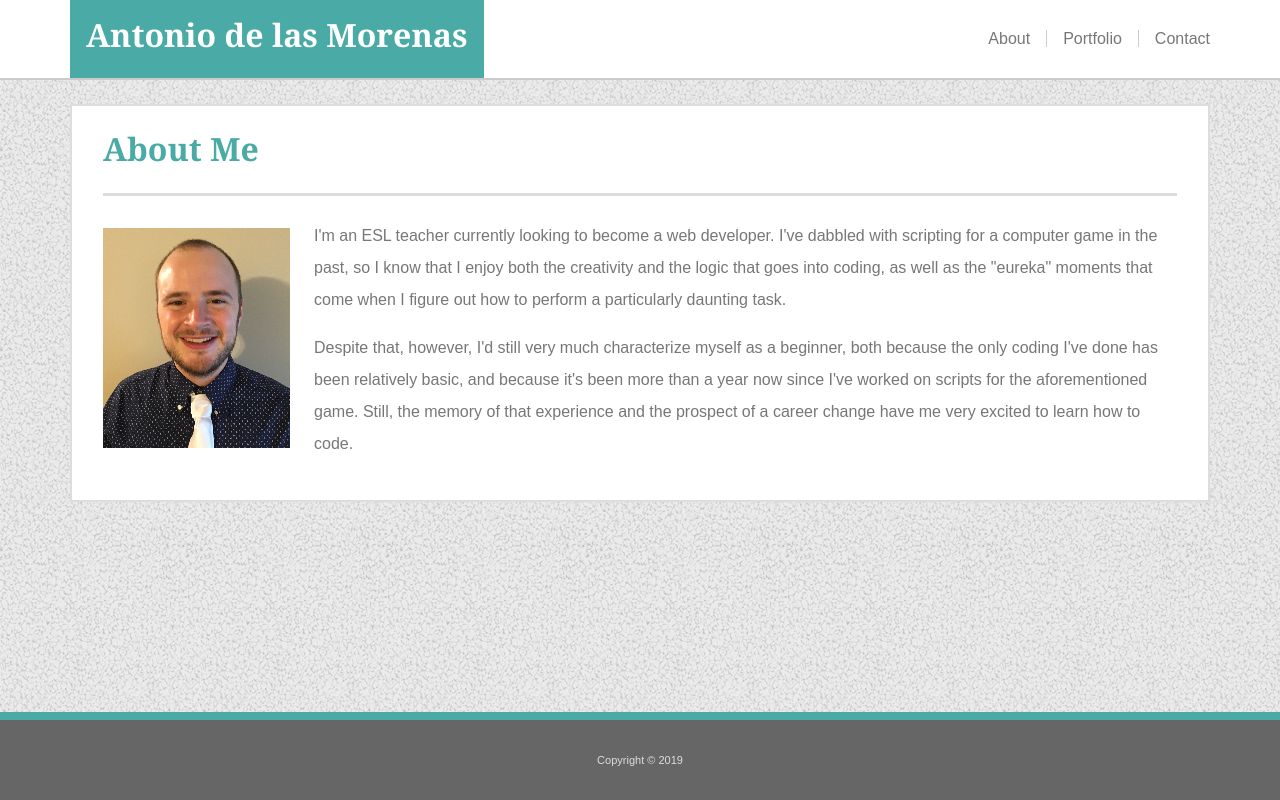
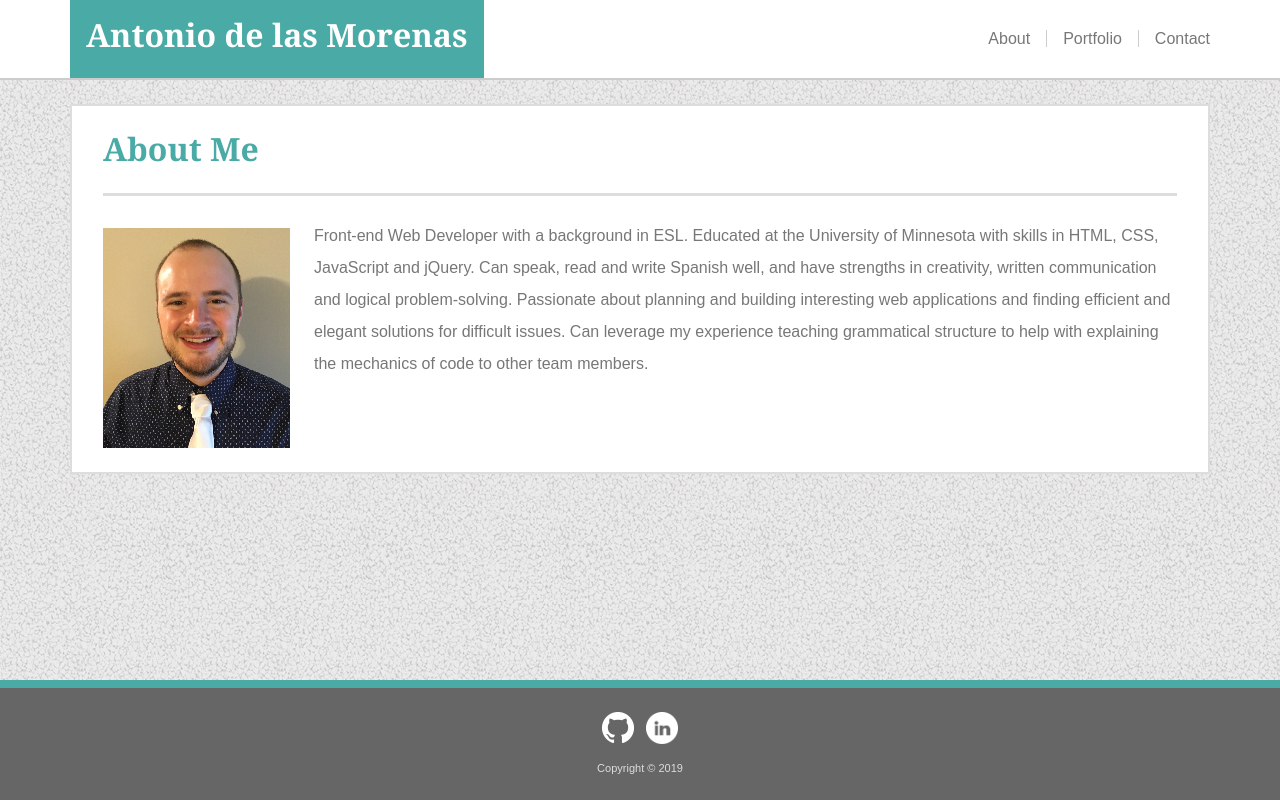
Before and after one commit to ajdlm/ajdlm.github.io, a website: page index.html in a window 1280 px wide. Drawn offline with nearby package versions, Linux system fonts and the light colour scheme.

Commit message:
Added images in the footer with links to my LinkedIn and GitHub

```diff
--- a/assets/css/style.css
+++ b/assets/css/style.css
@@ -18,3 +18,19 @@ body {
 .portfolio-picture, .portfolio-title {
     cursor: pointer;
 }
+
+.linkImage {
+    cursor: pointer;
+    transition: all .2s ease-in-out;
+}
+
+.linkImage:hover {
+    transform: scale(1.1);
+}
+
+@media screen and (max-width: 575px) {
+    #mainArea {
+        border-right: none !important;
+        border-left: none !important;
+    }
+}
--- a/index.html
+++ b/index.html
@@ -5,6 +5,8 @@
   <meta charset="UTF-8">
 
   <title>Antonio de las Morenas</title>
+
+  <meta name="viewport" content="width-device-width, initial-scale=1">
 
   <!--Linking our Bootstrap .css file, which is modified by a .scss file of the same name (custom.scss)-->
   <link rel="stylesheet" href="custom.css">
@@ -52,7 +54,7 @@
 
     <div class="container bg-white">
       <div class="row mt-4 mb-5">
-        <div class="col-md-12 border border-secondary">
+        <div id="mainArea" class="col-md-12 border border-secondary">
 
           <h2 class="text-info mx-3 py-4 border-bottom border-secondary" style="border-width: 3px !important;">About Me
           </h2>
@@ -61,31 +63,28 @@
             <img src="assets/images/profile-picture.jpg" alt="profile picture" />
           </div>
 
-          <p class="text-primary mx-3 mt-4" style="line-height: 2;">I'm an ESL teacher currently looking to become a web
-            developer. I've dabbled with
-            scripting
-            for
-            a computer game in the past, so I know that I enjoy both the creativity and the logic that
-            goes
-            into coding, as well as the "eureka" moments that come when I figure out how to perform
-            a particularly daunting task.</p>
-
-          <p class="text-primary mx-3 mb-4 pb-3" style="line-height: 2;">Despite that, however, I'd still very much
-            characterize
-            myself as a beginner, both because
-            the only coding I've done has been relatively basic, and because it's been more than a year
-            now
-            since I've worked on scripts for the aforementioned game. Still, the memory of that
-            experience
-            and the prospect of a career change have me very excited to learn how to code.</p>
+          <p class="text-primary mx-3 mt-4" style="line-height: 2;">Front-end Web Developer with a background in ESL.
+            Educated at the University of Minnesota with skills in HTML, CSS, JavaScript and jQuery. Can speak, read and
+            write Spanish well, and have strengths in creativity, written communication and logical problem-solving.
+            Passionate about planning and building interesting web applications and finding efficient and elegant
+            solutions for difficult issues. Can leverage my experience teaching grammatical structure to help with
+            explaining the mechanics of code to other team members.</p>
         </div>
       </div>
     </div>
   </div>
 
-  <footer class="footer mt-auto py-4 bg-danger border-top border-info"
-    style="border-width: 8px !important">
-    <p class="text-center text-secondary m-0 py-2" style="font-size: 11px;">Copyright © 2019</p>
+  <footer class="footer mt-auto py-4 bg-danger border-top border-info text-center"
+    style="border-width: 8px !important;">
+    <a href="https://github.com/ajdlm" target="_blank">
+      <img src="assets/images/GitHub-Mark-Light.png" alt="GitHub" class="mr-2 mb-2 linkImage">
+    </a>
+
+    <a href="https://www.linkedin.com/in/antoniodelasmorenas/" target="_blank">
+      <img src="assets/images/LinkedInLogo.png" alt="LinkedIn" height="32px" class="mb-2 linkImage">
+    </a>
+
+    <p class="text-center text-secondary m-0 pt-2" style="font-size: 11px;">Copyright © 2019</p>
   </footer>
 </body>
 
```
Also changed, not shown: contact.html (+15 -5 lines), portfolio.html (+15 -4 lines), assets/images/GitHub-Mark-Light-64.png (added), assets/images/GitHub-Mark-Light.png (added), assets/images/LinkedIn-Logo.jpg (added), assets/images/LinkedIn-Logo.png (added), assets/images/LinkedIn.png (added), assets/images/LinkedInLogo.png (added), 1 other file. Lines whose indentation alone changed are shown as unchanged.
